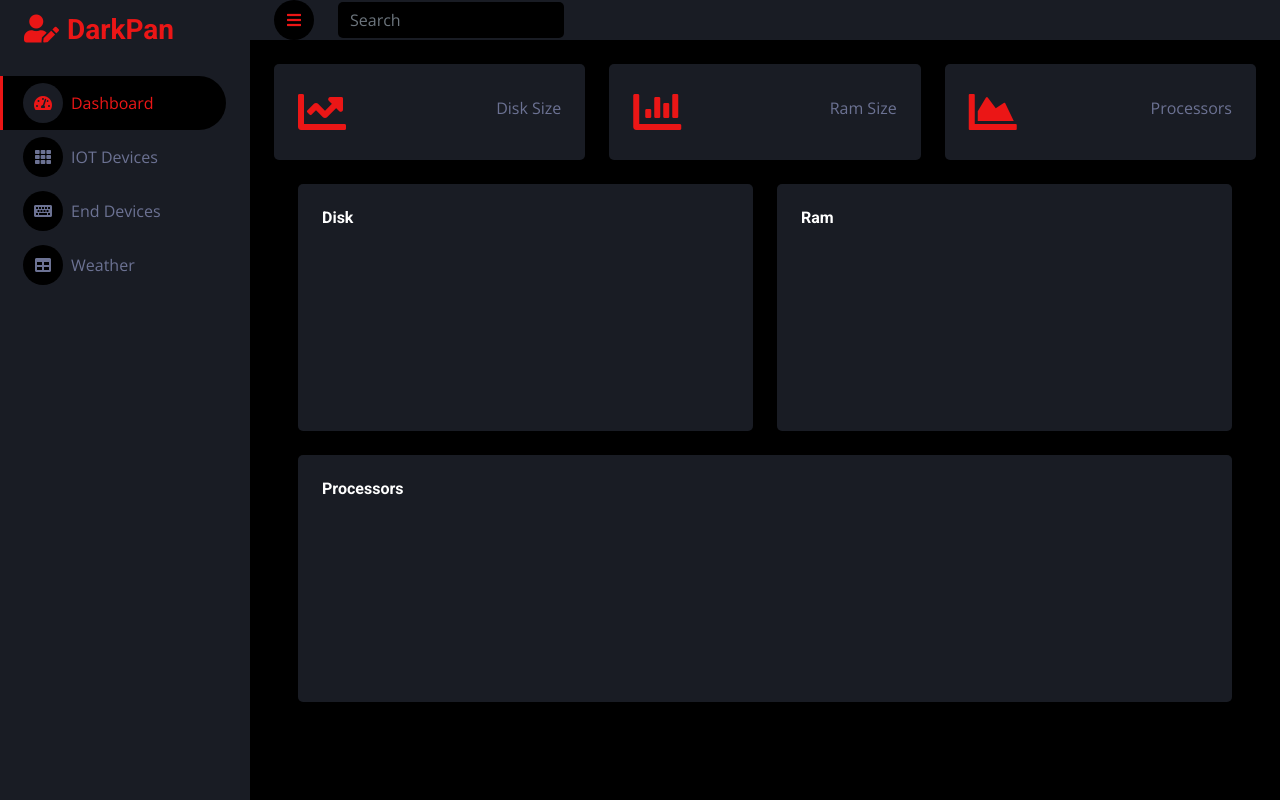
After one commit to youssef-ASSOIL/Monitoring_FlaskProject, a Flask app: page /InfoEndDevice/1 in a window 1280 px wide. The commit adds this page. Run offline with Flask 3, Linux system fonts and the light colour scheme; data that the repository does not hold is empty; a map, chart or similar area stays blank; parts of the project's set-up code (start-up, migrations or seed data) failed here and were passed over; some libraries are stand-ins or nearby versions.

Commit message:
project commit

```diff
--- a/backend/controller.py
+++ b/backend/controller.py
@@ -1,3 +1,4 @@
+import json
 from flask import (
     Flask,
     jsonify,
@@ -11,7 +12,7 @@ from services.EndService import EndService
 import matplotlib
 from matplotlib import pyplot as plt
 from io import BytesIO
-from models import EndDevice
+from models import EndDevice,EndDeviceInfo
 from dal.EndDao import EndDao
 from dal.IotDao import IotDao
 from services.AppService import AppService
@@ -87,6 +88,22 @@ def addEndDevice():
 def test():
     name=request.form["name"]
     ip=request.form["ip"]
-    d=EndDevice(name,0,ip,None)
+    d=EndDevice(name,0,ip,{})
     serviceEnd.addEndDevice(d)
     return render_template('index.html')
+
+
+@app.route('/InfoEndDevice/<int:end_device_id>')
+def InfoEndDevice(end_device_id):
+    return render_template('InfoEndDevicePage.html',id=end_device_id)
+
+
+@app.route('/GetInfoEndDevice/<int:end_device_id>')
+def GetInfoEndDevice(end_device_id):
+    d=serviceEnd.getDeviceInfo(end_device_id)
+    l=[[],[]]
+    for k,v in d.infos.items():
+        l[0].append(k)
+        l[1].append(v)
+    print(l)
+    return jsonify(l)
--- a/backend/dal/EndDao.py
+++ b/backend/dal/EndDao.py
@@ -13,12 +13,21 @@ class EndDao:
 
     def hundle(self,device):
         ip=device.ipAdress
-        print("rr")
+
         disk=self.getDiskInfo(ip)
         ram=self.getRamInfo(ip)
         pr=self.getProcessorInfo(ip)
-        print(ip)
-        print(disk,ram,pr)
+        if ram != []:
+            print("1")
+            infos=EndDeviceInfo()
+            infos.diskSize = disk[0]
+            infos.diskUsage = disk[1]
+            infos.memorySize = ram[0]
+            infos.memoryUsage = ram[1]
+            infos.processorLoad = pr
+            device.infos[""]= infos
+            self.addEndDeviceInfo(device)
+
 
 
     def addEndDevice(self,device):
@@ -37,23 +46,47 @@ class EndDao:
     def addEndDeviceInfo(self,device):
         con = self.database.con
         cursor = con.cursor()
-
+        now = datetime.now().strftime('%Y-%m-%d %H:%M:%S')
         l="("
-        for e in device.infos.processorLoad:
-            l+= f" {e} , {device.id} ) ,("
+        for e in device.infos[""].processorLoad:
+            l+= f" {e} , {device.id} , '{now}' ) ,("
 
         l=l[:-2]
+        print(l)
         try:
             cursor.execute('INSERT INTO DeviceInfo (disksize, diskusage, memorysize, memoryusage, datetime, deviceid ) VALUES (%s, %s, %s, %s, %s,%s)',
-                           (device.infos.diskSize,device.infos.diskUsage,device.infos.memorySize,device.infos.memoryUsage,datetime.now().strftime("%Y-%m-%d %H:%M:%S"),device.id))
+                           (device.infos[""].diskSize,device.infos[""].diskUsage,device.infos[""].memorySize,device.infos[""].memoryUsage,now,device.id))
             con.commit()
 
-            cursor.execute(f'INSERT INTO Processor (processorload, deviceid) VALUES {l}')
+            cursor.execute(f'INSERT INTO Processor (processorload, deviceid,datetime) VALUES {l}')
             con.commit()
-            return device
+            print("ok")
         except Exception as e:
-            return None
+            print(e)
 
+        return device
+
+    def getDeviceInfo(self,id):
+        l={}
+        con = self.database.con
+        cursor = con.cursor()
+        query=f"select * from EndDevice,Processor,DeviceInfo where Processor.deviceid = EndDevice.id and DeviceInfo.deviceid = EndDevice.id and Processor.datetime = DeviceInfo.datetime and EndDevice.id = {id}  ;"
+        cursor.execute(query)
+        result = cursor.fetchall()
+        d=EndDevice(result[0][1],id,result[0][2],{})
+        for line in result:
+            if line[6] in d.infos:
+
+                d.infos[line[6]].processorLoad.append(int(line[4]))
+            else:
+                deviceinfo = EndDeviceInfo()
+                deviceinfo.diskSize = int(line[8])
+                deviceinfo.diskUsage = int(line[9])
+                deviceinfo.memorySize = int(line[10])
+                deviceinfo.memoryUsage = int(line[11])
+                deviceinfo.processorLoad.append(int(line[4]))
+                d.infos[line[6]] = deviceinfo
+        return d
 
 
     def getAllEndDevices(self):
@@ -64,7 +97,7 @@ class EndDao:
         cursor.execute(query)
         result = cursor.fetchall()
         for line in result:
-            l.append(EndDevice(line[1],int(line[0]),line[2],None))
+            l.append(EndDevice(line[1],int(line[0]),line[2],{}))
         return l
         '''
         for line in result:
--- a/backend/models.py
+++ b/backend/models.py
@@ -22,10 +22,13 @@ class EndDeviceInfo():
     memoryUsage:int
     processorLoad:list[int]
 
+    def __init__(self):
+        self.processorLoad = []
+
 
 
 @dataclass
 class EndDevice(Device):
     id:int
     ipAdress:str
-    infos:EndDeviceInfo
+    infos:dict
--- a/backend/services/EndService.py
+++ b/backend/services/EndService.py
@@ -26,3 +26,6 @@ class EndService:
 
     def getEndDevices(self):
         return self.dao.getAllEndDevices()
+
+    def getDeviceInfo(self,id):
+        return self.dao.getDeviceInfo(id)
--- a/backend/static/js/main.js
+++ b/backend/static/js/main.js
@@ -1,11 +1,20 @@
-
-
+try {
     document.getElementById('toggleaddend').addEventListener('click', function() {
         document.getElementById('addend').style.display =   document.getElementById('addend').style.display == 'block' ? 'none' : 'block';
     });
+} catch (error) {
+
+}
+
+
+
+
+
+
 
 (function ($) {
     "use strict";
+
 
     // Spinner
     var spinner = function () {
@@ -45,33 +54,98 @@ document.getElementById('toggleaddend').addEventListener('click', function() {
     Chart.defaults.borderColor = "#000000";
 
 
-    // Worldwide Sales Chart
-    var ctx1 = $("#worldwide-sales").get(0).getContext("2d");
+
+    async function fetchDataAndRenderChart() {
+        try {
+            const id = $("#id").val(); // Assuming you have jQuery loaded
+
+            // Fetch the data from your endpoint
+            const response = await fetch('/GetInfoEndDevice/' + id);
+
+            if (!response.ok) {
+                throw new Error(`HTTP error! status: ${response.status}`);
+            }
+
+            // Assuming your server responds with JSON data
+            const data = await response.json();
+
+            // Process and plot the data
+            console.log(data);
+            load(data)
+        } catch (error) {
+            console.error('Could not fetch data from /GetInfoEndDevice:', error);
+        }
+    }
+
+    // Ensure the DOM is ready before calling the function
+    $(document).ready(function () {
+        fetchDataAndRenderChart();
+    });
+
+
+    function load(data) {
+        document.getElementById('heredisk').innerText =  data[1][0].diskSize
+        document.getElementById('hereram').innerText =  data[1][0].memorySize
+        document.getElementById('hereproc').innerText =  data[1][0].processorLoad.length
+
+
+
+        var ctx1 = $("#disk-plot").get(0).getContext("2d");
         var myChart1 = new Chart(ctx1, {
             type: "bar",
             data: {
-            labels: ["2016", "2017", "2018", "2019", "2020", "2021", "2022"],
+                labels: data[0].slice(-10),
                 datasets: [{
-                    label: "USA",
-                    data: [15, 30, 55, 65, 60, 80, 95],
+                        label: "Disk Usage",
+                        data: data[1].slice(-10).map(e => e.diskUsage),
                         backgroundColor: "rgba(235, 22, 22, .7)"
-                },
-                {
-                    label: "UK",
-                    data: [8, 35, 40, 60, 70, 55, 75],
-                    backgroundColor: "rgba(235, 22, 22, .5)"
-                },
-                {
-                    label: "AU",
-                    data: [12, 25, 45, 55, 65, 70, 60],
-                    backgroundColor: "rgba(235, 22, 22, .3)"
                     }
+
                 ]
                 },
             options: {
                 responsive: true
             }
         });
+
+        var ctx2 = $("#ram-plot").get(0).getContext("2d");
+        var myChart1 = new Chart(ctx2, {
+            type: "line",
+            data: {
+                labels: data[0].slice(-10),
+                datasets: [{
+                        label: "Memory Usage",
+                        data: data[1].slice(-10).map(e => e.memoryUsage),
+                        backgroundColor: "rgba(235, 22, 22, .7)"
+                    }
+
+                ]
+                },
+            options: {
+                responsive: true
+            }
+        });
+
+        let d = data[1][0].processorLoad.map( (e,index) => ({
+            label : "process " + index+1,
+            data: data[1].slice(-100).map(e => e.processorLoad[index]),
+            backgroundColor: "rgba(235, 22, 22, .7)"
+        }))
+        console.log(d)
+        var ctx3 = $("#proc-plot").get(0).getContext("2d");
+        var myChart1 = new Chart(ctx3, {
+            type: "line",
+            data: {
+                labels: data[0].slice(-100),
+                datasets: d
+                },
+            options: {
+                responsive: true
+            }
+        });
+
+
+    }
 
 
 
--- a/backend/templates/EndDashboard.html
+++ b/backend/templates/EndDashboard.html
@@ -29,7 +29,7 @@
                             <td>{{l.id}}</td>
                             <td>{{l.name}}</td>
                             <td>{{l.ipAdress}}</td>
-                            <td><a href="/InfoEndDevice"  class="btn btn-dark ms-2">info</a><a href="/DeleteEndDevice"  class="btn btn-dark ms-2">delete</a></td>
+                            <td><a href='/InfoEndDevice/{{l.id}}'  class="btn btn-dark ms-2">info</a><a href="/DeleteEndDevice"  class="btn btn-dark ms-2">delete</a></td>
                         </tr>
                         {% endfor %}
 
--- /dev/null
+++ b/backend/templates/InfoEndDevicePage.html
@@ -0,0 +1,80 @@
+
+
+    {% extends 'index.html' %}
+
+    {% block title %}Page Title{% endblock %}
+
+    {% block content %}
+
+
+      <input type="text" value="{{id}}" id="id" hidden>
+
+
+      <div class="container-fluid pt-4 px-4">
+        <div class="row g-4">
+            <div class="col-4">
+                <div class="bg-secondary rounded d-flex align-items-center justify-content-between p-4">
+                    <i class="fa fa-chart-line fa-3x text-primary"></i>
+                    <div class="ms-3">
+                        <p class="mb-2">Disk Size</p>
+                        <h6 class="mb-0" id="heredisk"></h6>
+                    </div>
+                </div>
+            </div>
+            <div class="col-4">
+                <div class="bg-secondary rounded d-flex align-items-center justify-content-between p-4">
+                    <i class="fa fa-chart-bar fa-3x text-primary"></i>
+                    <div class="ms-3">
+                        <p class="mb-2">Ram Size</p>
+                        <h6 class="mb-0" id="hereram"></h6>
+                    </div>
+                </div>
+            </div>
+            <div class="col-4">
+                <div class="bg-secondary rounded d-flex align-items-center justify-content-between p-4">
+                    <i class="fa fa-chart-area fa-3x text-primary"></i>
+                    <div class="ms-3">
+                        <p class="mb-2">Processors</p>
+                        <h6 class="mb-0" id="hereproc"></h6>
+                    </div>
+                </div>
+            </div>
+
+        </div>
+
+
+        <div class="container-fluid pt-4 px-4">
+            <div class="row g-4">
+                <div class="col">
+                    <div class="bg-secondary text-center rounded p-4">
+                        <div class="d-flex align-items-center justify-content-between mb-4">
+                            <h6 class="mb-0">Disk</h6>
+                        </div>
+                        <canvas id="disk-plot"></canvas>
+                    </div>
+                </div>
+
+                <div class="col">
+                    <div class="bg-secondary text-center rounded p-4">
+                        <div class="d-flex align-items-center justify-content-between mb-4">
+                            <h6 class="mb-0">Ram</h6>
+                        </div>
+                        <canvas id="ram-plot"></canvas>
+                    </div>
+                </div>
+
+                <div class="col">
+                    <div class="bg-secondary text-center rounded p-4">
+                        <div class="d-flex align-items-center justify-content-between mb-4">
+                            <h6 class="mb-0">Processors</h6>
+                        </div>
+                        <canvas id="proc-plot"></canvas>
+                    </div>
+                </div>
+
+            </div>
+        </div>
+
+
+    </div>
+    {% endblock %}
```
Lines whose indentation alone changed are shown as unchanged.
